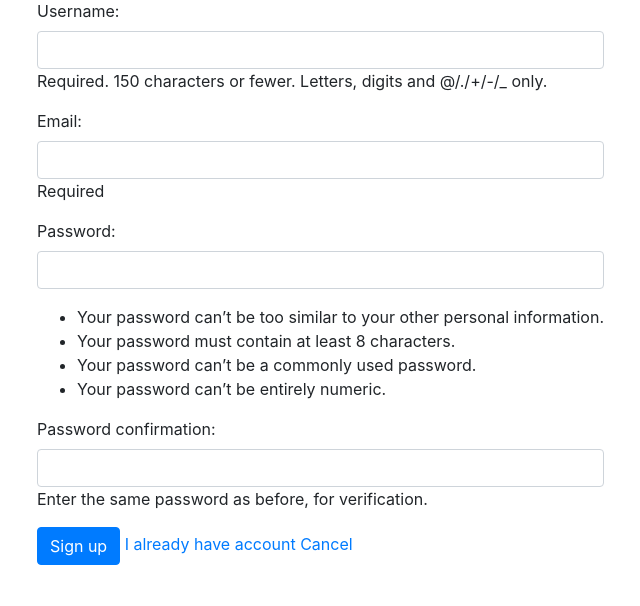
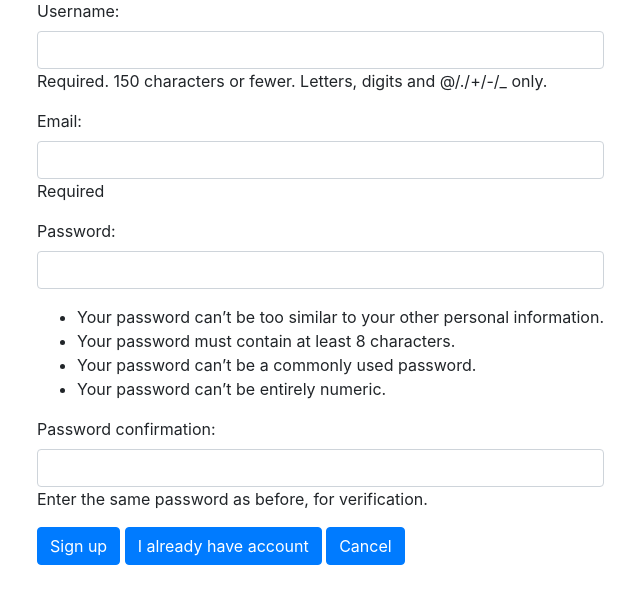
Before and after one commit to briefausde/urlshorter, a Django app: page /accounts/register/ in a window 1280 px wide. Shown: the part 36-642 px from the top of the page, without its empty margins (33-673 px from the left). Run offline with Django 3.2, Linux system fonts and the light colour scheme; some libraries are stand-ins or nearby versions.

Commit message:
fx bttns

```diff
--- a/templates/login.html
+++ b/templates/login.html
@@ -9,8 +9,8 @@
                         {% csrf_token %}
                         {{ form.as_p }}
                         <button type="submit" class="btn btn-primary">Sign in</button>
-                        <a href="{% url 'register' %}">Register new account</a>
-                        <a href="{% url 'main' %}">Cancel</a>
+                        <a href="{% url 'register' %}" class="btn btn-primary">Register new account</a>
+                        <a href="{% url 'main' %}" class="btn btn-primary">Cancel</a>
                         <input type="hidden" name="next" value="{{ next }}"/>
                     </form>
                 </div>
--- a/templates/register.html
+++ b/templates/register.html
@@ -14,8 +14,8 @@
                                 {% csrf_token %}
                                 {{ form.as_p }}
                                 <button type="submit" class="btn btn-primary">Sign up</button>
-                                <a href="{% url 'login' %}">I already have account</a>
-                                <a href="{% url 'main' %}">Cancel</a>
+                                <a href="{% url 'login' %}" class="btn btn-primary">I already have account</a>
+                                <a href="{% url 'main' %}" class="btn btn-primary">Cancel</a>
                                 <input type="hidden" name="next" value="{{ next }}"/>
                             </form>
                         {% endif %}
```
